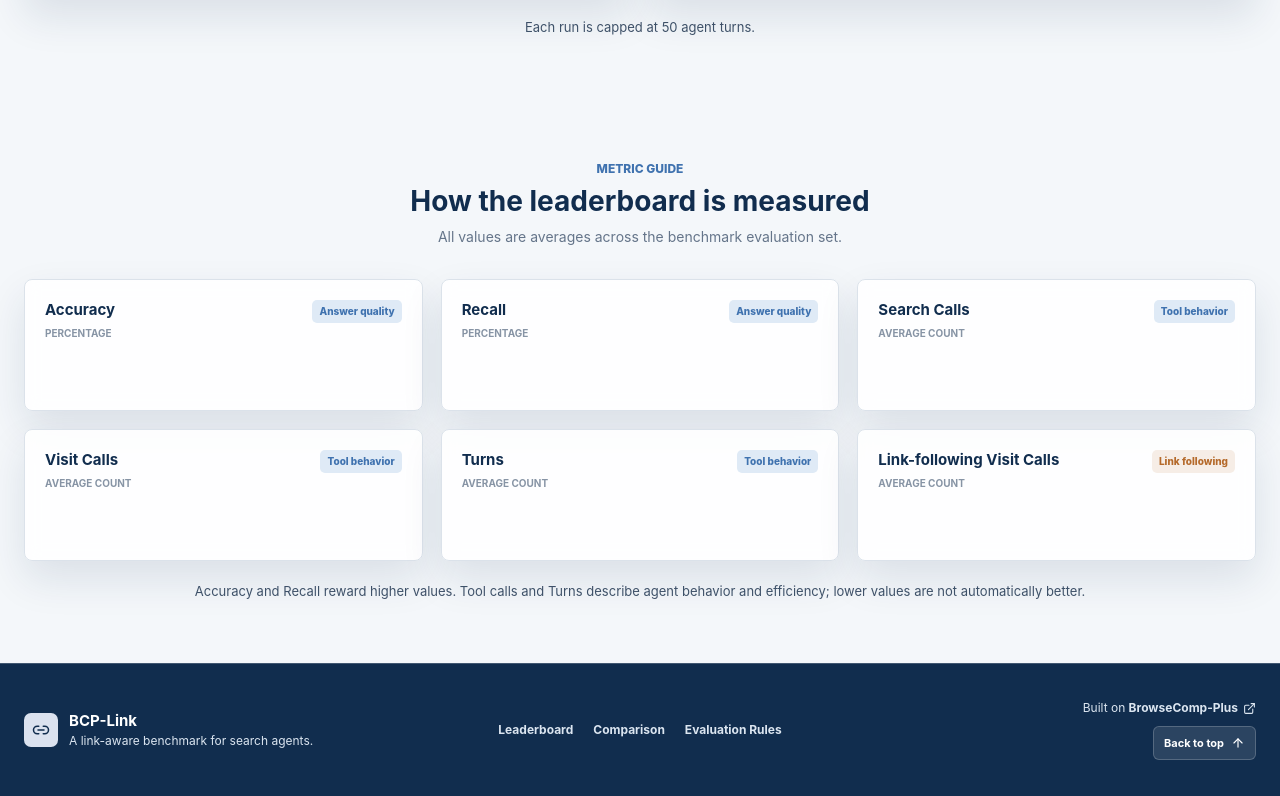
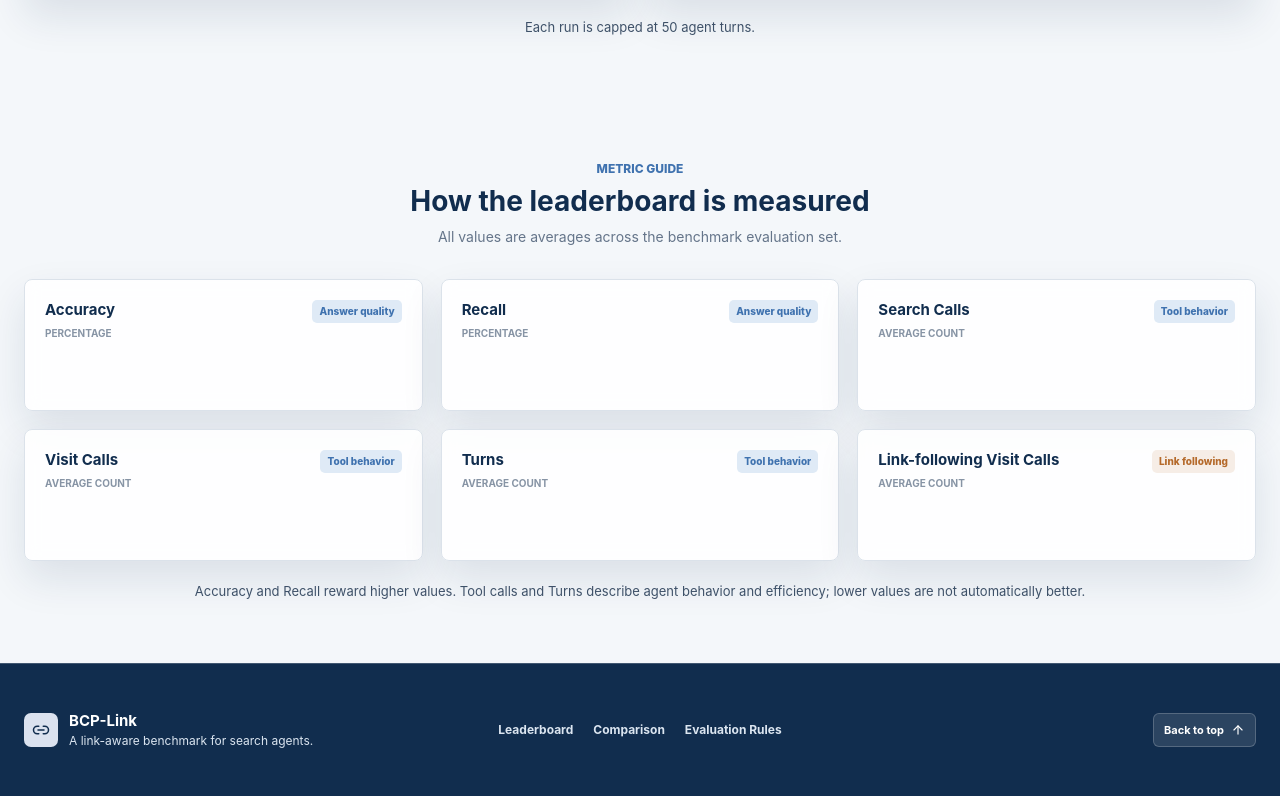
Before and after one commit to ml-stat-Sustech/bcp-link-leaderboard, a React (Vite) app: page / in a window 1280 px wide. Shown: the part 3082-3878 px from the top of the page. Built offline with nearby package versions, Linux system fonts and the light colour scheme.

Commit message:
Remove footer source link

```diff
--- a/src/App.tsx
+++ b/src/App.tsx
@@ -10,7 +10,6 @@ import {
   Check,
   ChevronDown,
   Database,
-  ExternalLink,
   Github,
   Info,
   Link2,
@@ -1074,16 +1073,6 @@ function SiteFooter({ copy }: { copy: Translation }) {
           </a>
         </nav>
         <div className="footer-end">
-          <p className="footer-source">
-            {copy.footer.sourcePrefix}{" "}
-            <a
-              href="https://huggingface.co/spaces/Tevatron/BrowseComp-Plus"
-              target="_blank"
-              rel="noreferrer"
-            >
-              BrowseComp-Plus <ExternalLink aria-hidden="true" />
-            </a>
-          </p>
           <a className="back-to-top" href="#top">
             {copy.footer.backToTop} <ArrowUp aria-hidden="true" />
           </a>
--- a/src/i18n.ts
+++ b/src/i18n.ts
@@ -150,7 +150,6 @@ export interface Translation {
     leaderboardLabel: string;
     comparisonLabel: string;
     rulesLabel: string;
-    sourcePrefix: string;
     backToTop: string;
   };
   metrics: Record<MetricKey, MetricText>;
@@ -317,7 +316,6 @@ export const TRANSLATIONS: Record<Language, Translation> = {
       leaderboardLabel: "View leaderboard",
       comparisonLabel: "View benchmark comparison",
       rulesLabel: "View evaluation rules",
-      sourcePrefix: "Built on",
       backToTop: "Back to top",
     },
     metrics: {
@@ -528,7 +526,6 @@ export const TRANSLATIONS: Record<Language, Translation> = {
       leaderboardLabel: "查看排行榜",
       comparisonLabel: "查看基准对比",
       rulesLabel: "查看评测规则",
-      sourcePrefix: "基于",
       backToTop: "返回顶部",
     },
     metrics: {
--- a/src/styles.css
+++ b/src/styles.css
@@ -2074,9 +2074,8 @@ tbody tr:hover .model-column {
 }
 
 .footer-end {
-  display: grid;
-  justify-items: end;
-  gap: 9px;
+  display: flex;
+  justify-content: flex-end;
 }
 
 .footer-brand {
@@ -2095,8 +2094,7 @@ tbody tr:hover .model-column {
   font-size: 15px;
 }
 
-.footer-brand p,
-.footer-source {
+.footer-brand p {
   color: var(--nav-muted);
   font-size: 12px;
   line-height: 1.5;
@@ -2112,21 +2110,15 @@ tbody tr:hover .model-column {
   gap: 20px;
 }
 
-.footer-nav a,
-.footer-source a {
+.footer-nav a {
   color: var(--nav-muted);
   font-size: 12px;
   font-weight: 650;
   text-decoration: none;
 }
 
-.footer-nav a:hover,
-.footer-source a:hover {
+.footer-nav a:hover {
   color: var(--nav-text);
-}
-
-.footer-source {
-  text-align: right;
 }
 
 .back-to-top {
@@ -2155,16 +2147,6 @@ tbody tr:hover .model-column {
   height: 14px;
 }
 
-.footer-source a {
-  display: inline-flex;
-  align-items: center;
-  gap: 5px;
-}
-
-.footer-source svg {
-  width: 13px;
-  height: 13px;
-}
 
 .intro-body,
 .table-shell,
@@ -2333,16 +2315,12 @@ tbody tr:hover .model-column {
     grid-template-columns: 1fr auto;
   }
 
-  .footer-source {
-    text-align: left;
-  }
-
   .footer-end {
     width: 100%;
     grid-column: 1 / -1;
     display: flex;
     align-items: center;
-    justify-content: space-between;
+    justify-content: flex-end;
   }
 }
 
@@ -2571,10 +2549,6 @@ tbody tr:hover .model-column {
   .footer-nav {
     gap: 16px;
     flex-wrap: wrap;
-  }
-
-  .footer-source {
-    grid-column: auto;
   }
 
   .footer-end {
```
Also changed, not shown: 1 other file (tests, documents, lock files or other folders).
